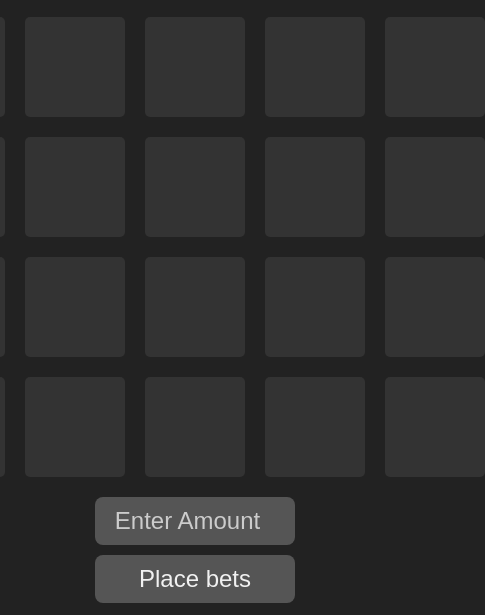
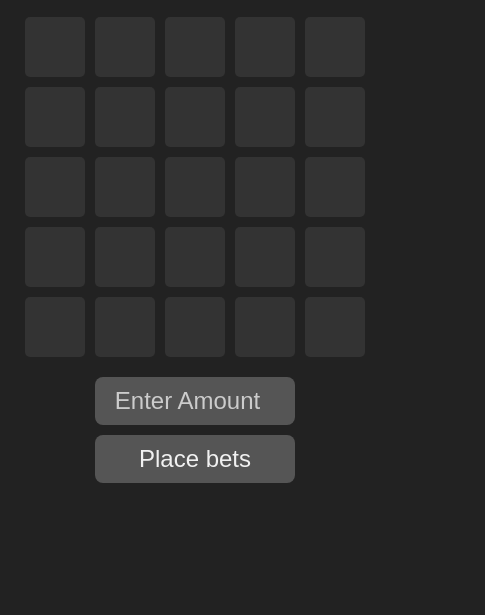
Before and after one commit to zvxnz7/Bomb-casino-game, a website: page index.html in a window 390 px wide. Shown: the part 229-844 px from the top of the page, 485 px wide, since content can reach past the window. Drawn offline with Linux system fonts and the light colour scheme.

Commit message:
Update styles.css

```diff
--- a/styles.css
+++ b/styles.css
@@ -9,20 +9,26 @@
 [data-cell] {
     background-position: center;
     background-repeat: no-repeat;
-    background-size: 50%; /* or set a specific size like 50% */
+    background-size: 50%;
+}
+
+html, body {
+    overflow: hidden;
+    height: 100%;
 }
 
 body {
     display: flex;
     align-items: center;
     justify-content: center;
-    height: 100vh;
+    min-height: 100vh;
     background-color: #222;
     color: #f1f1f1;
 }
 
 .container {
     text-align: center;
+    padding: 20px;
 }
 
 /* Money display styling */
@@ -41,7 +47,7 @@ body {
     margin-bottom: 20px;
 }
 
-/* Game board styling */
+/* Game board styling for PC */
 .game-board {
     display: grid;
     grid-template-columns: repeat(5, 100px);
@@ -133,6 +139,21 @@ body {
     width: 200px;
 }
 
-#betButton:hover, #betAmount:focus {
+#betButton:hover,
+#betAmount:focus {
     background-color: #444;
 }
+
+/* Mobile-Specific Styling */
+@media (max-width: 768px) {
+    .game-board {
+        grid-template-columns: repeat(5, 60px); /* 5 columns */
+        grid-gap: 10px; /* Smaller gap between cells */
+    }
+
+    .cell {
+        width: 60px;
+        height: 60px;
+        font-size: 1.5rem; /* Adjust font size for smaller cells */
+    }
+}
```
